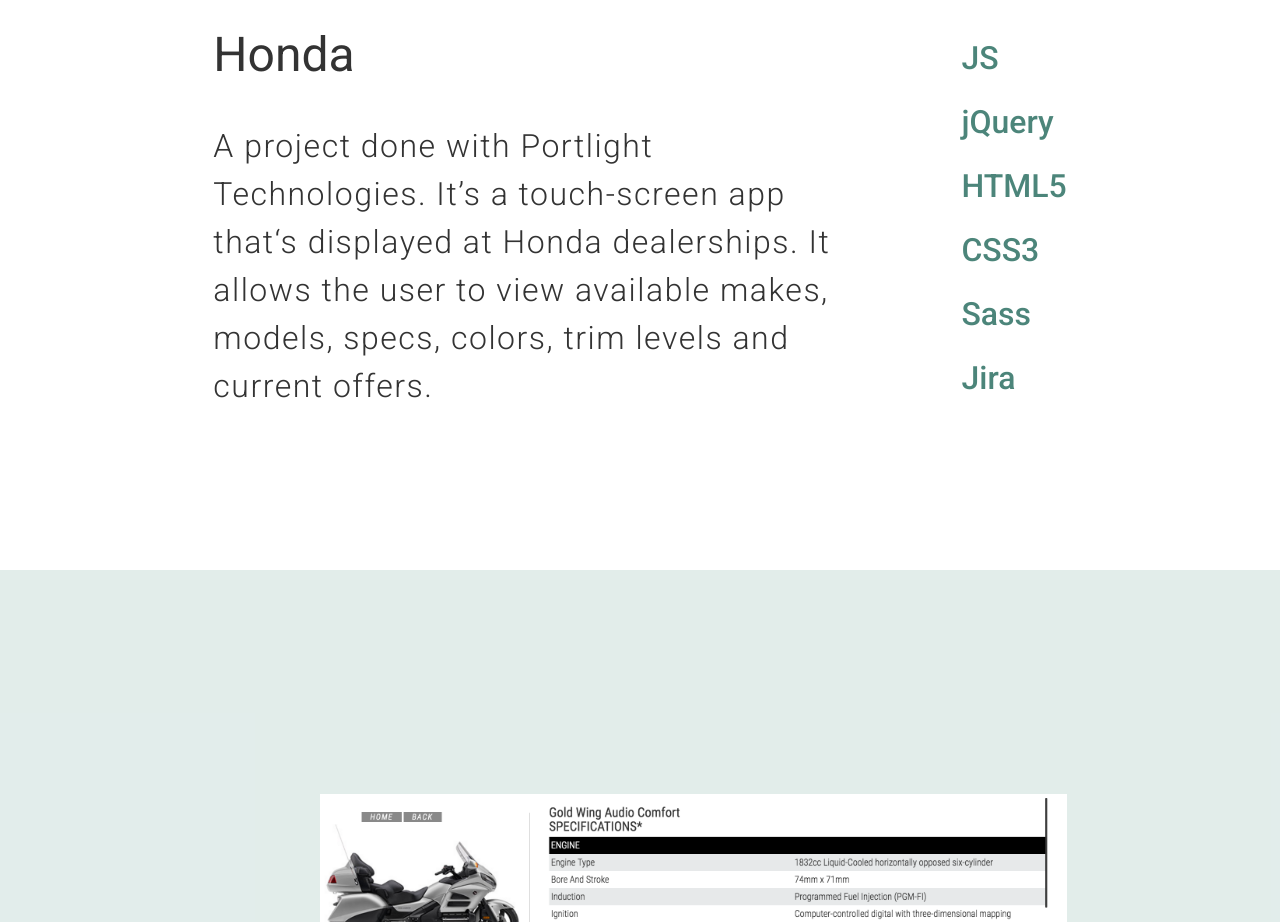
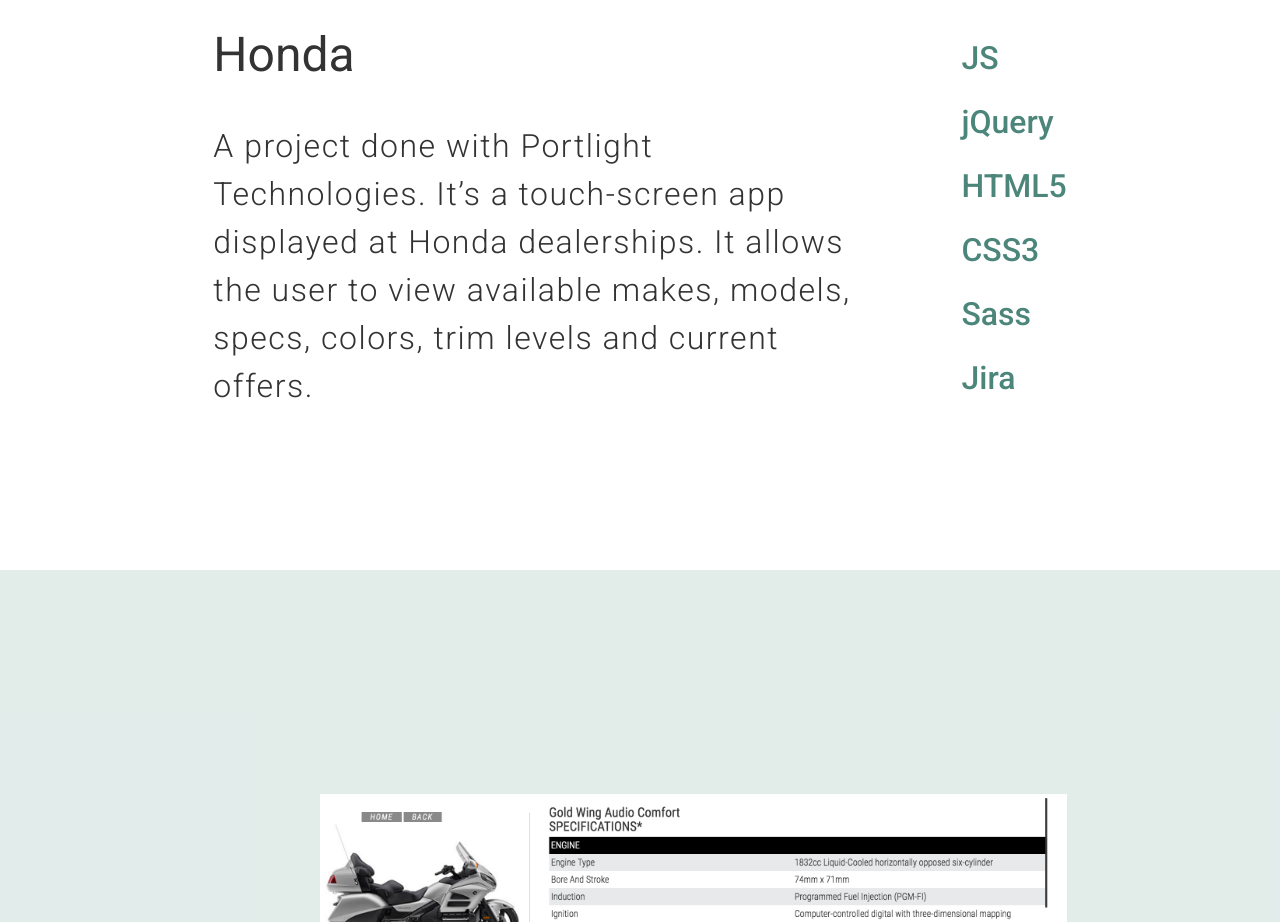
Before and after one commit to millerrach/geometrics, a React (Create React App) app: page / in a window 1280 px wide. Shown: the part 3860-4782 px from the top of the page. Built offline with nearby package versions, Linux system fonts and the light colour scheme.

Commit message:
WriteUp Edited

```diff
--- a/src/components/WriteUp.jsx
+++ b/src/components/WriteUp.jsx
@@ -12,7 +12,7 @@
   {
     name: "Honda",
     description:
-      "A project done with Portlight Technologies. It’s a touch-screen app that‘s displayed at Honda dealerships. It allows the user to view available makes, models, specs, colors, trim levels and current offers.",
+      "A project done with Portlight Technologies. It’s a touch-screen app displayed at Honda dealerships. It allows the user to view available makes, models, specs, colors, trim levels and current offers.",
     stack: ["JS", "jQuery", "HTML5", "CSS3", "Sass", "Jira"]
   },
   {
```
